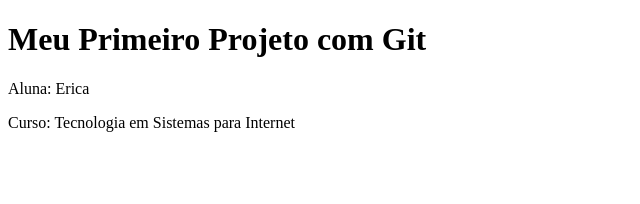
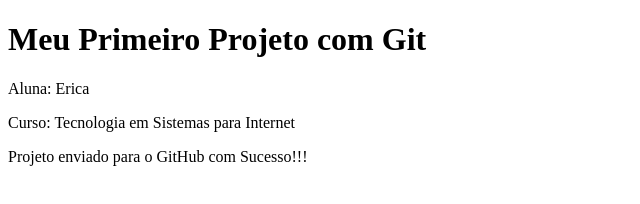
Before and after one commit to ericamaria34/projeto_meusite, a plain HTML site: page index.html in a window 1280 px wide. Shown: the whole page, without its empty margins (0-640 px from the left). Drawn offline with Linux system fonts and the light colour scheme.

Commit message:
meu segundo commit

```diff
--- a/index.html
+++ b/index.html
@@ -9,5 +9,6 @@
     <h1>Meu Primeiro Projeto com Git</h1>
     <p>Aluna: Erica</p>
     <p>Curso: Tecnologia em Sistemas para Internet</p>
+    <p>Projeto enviado para o GitHub com Sucesso!!!</p>
 </body>
 </html>
```
